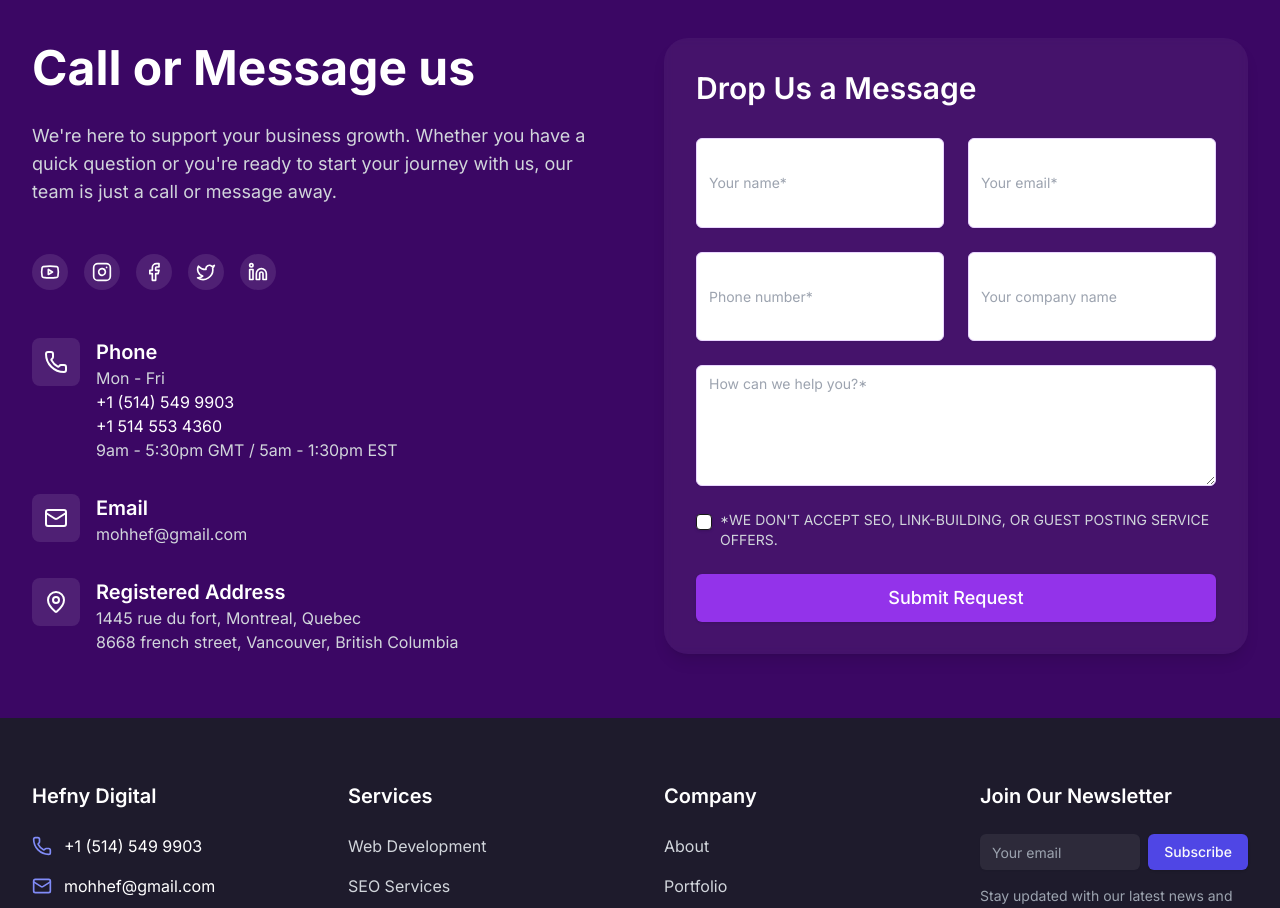
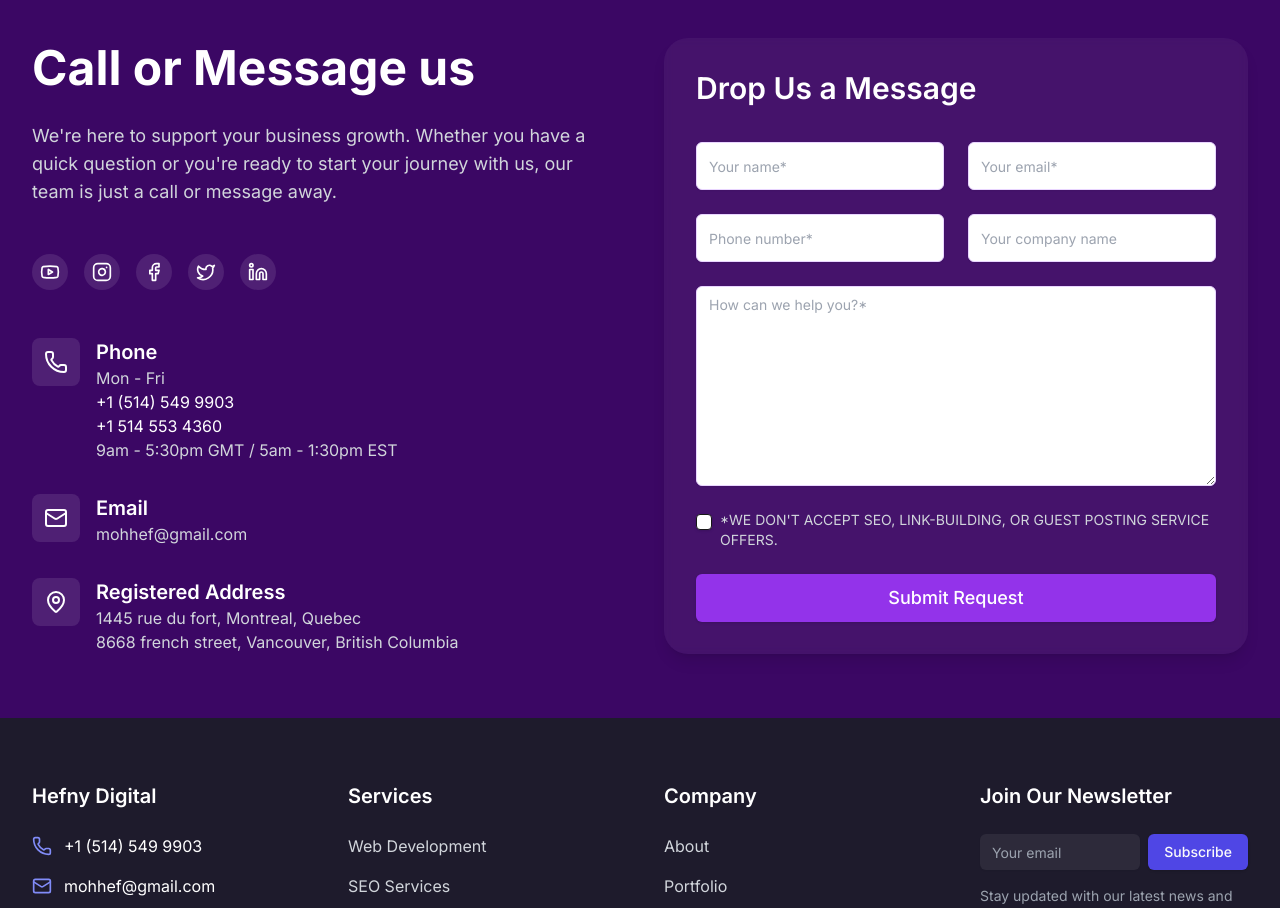
Before and after one commit to mohhef/Hefny-Digital, a Next.js app in the folder hefny-digital-frontend/: page /en in a window 1280 px wide. Shown: the part 2620-3528 px from the top of the page. Built offline with nearby package versions, Linux system fonts and the light colour scheme.

Commit message:
Fix input box sizes

```diff
--- a/hefny-digital-frontend/src/components/Contact.tsx
+++ b/hefny-digital-frontend/src/components/Contact.tsx
@@ -135,20 +135,17 @@ export default function Contact() {
           </div>
         </div>
 
-        <div className="bg-white/5 rounded-3xl p-8 backdrop-blur-sm backdrop-blur-sm shadow-lg flex flex-col justify-between h-full">
+        <div className="bg-white/5 rounded-3xl p-8 backdrop-blur-sm shadow-lg flex flex-col justify-between h-full">
           <h2 className="text-3xl font-semibold mb-8">{t("dropMessage")}</h2>
-          <form
-            onSubmit={handleSubmit}
-            className="space-y-6 flex flex-col flex-grow"
-          >
-            <div className="grid md:grid-cols-2 gap-6 flex-grow">
+          <form onSubmit={handleSubmit} className="space-y-6 flex flex-col">
+            <div className="grid md:grid-cols-2 gap-6">
               <Input
                 type="text"
                 name="name"
                 placeholder={t("name")}
                 value={formData.name}
                 onChange={handleChange}
-                className="bg-white border-purple-200 text-black placeholder:text-black-400 h-full"
+                className="bg-white border-purple-200 text-black placeholder:text-black-400 h-12"
                 required
               />
               <Input
@@ -157,18 +154,18 @@ export default function Contact() {
                 placeholder={t("emailPlaceholder")}
                 value={formData.email}
                 onChange={handleChange}
-                className="bg-white border-purple-200 text-black placeholder:text-black-400 h-full"
+                className="bg-white border-purple-200 text-black placeholder:text-black-400 h-12"
                 required
               />
             </div>
-            <div className="grid md:grid-cols-2 gap-6 flex-grow">
+            <div className="grid md:grid-cols-2 gap-6">
               <Input
                 type="tel"
                 name="phone"
                 placeholder={t("phoneNumber")}
                 value={formData.phone}
                 onChange={handleChange}
-                className="bg-white border-purple-200 text-black placeholder:text-black-400 h-full"
+                className="bg-white border-purple-200 text-black placeholder:text-black-400 h-12"
                 required
               />
               <Input
@@ -177,7 +174,7 @@ export default function Contact() {
                 placeholder={t("company")}
                 value={formData.company}
                 onChange={handleChange}
-                className="bg-white border-purple-200 text-black placeholder:text-black-400 h-full"
+                className="bg-white border-purple-200 text-black placeholder:text-black-400 h-12"
               />
             </div>
             <Textarea
@@ -185,7 +182,7 @@ export default function Contact() {
               placeholder={t("message")}
               value={formData.message}
               onChange={handleChange}
-              className="bg-white border-purple-200 text-black placeholder:text-black-400 flex-grow h-1000"
+              className="bg-white border-purple-200 text-black placeholder:text-black-400 min-h-[200px]"
               required
             />
             <div className="flex items-start gap-2">
```
